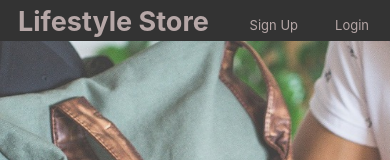
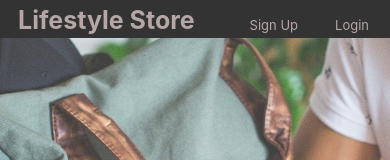
Before and after one commit to shristi54/Web-page-LS-, a plain HTML site: page index.html in a window 390 px wide. Shown: the top 160 px of the page. Drawn offline with Linux system fonts and the light colour scheme.

Commit message:
initial commit

```diff
--- a/style.css
+++ b/style.css
@@ -88,7 +88,7 @@ body {
     float: left;
     margin-left: 2px;
     font-weight: bolder;
-    font-size: 27px;
+    font-size: 25px;
   }
 }
 .camera img {
```
